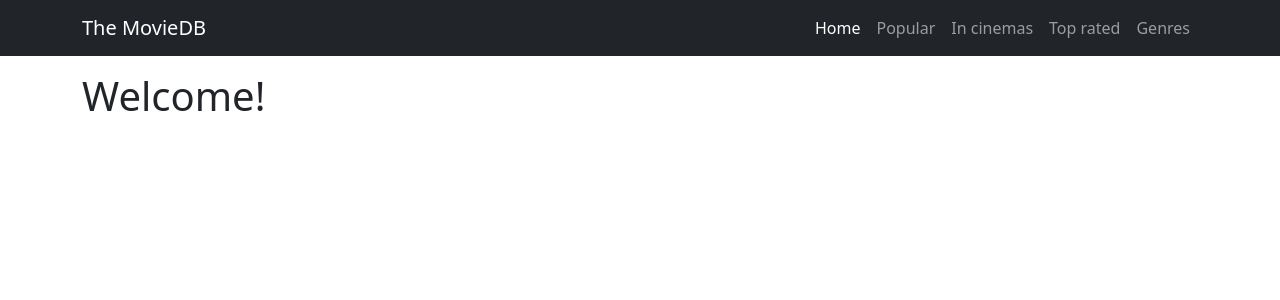
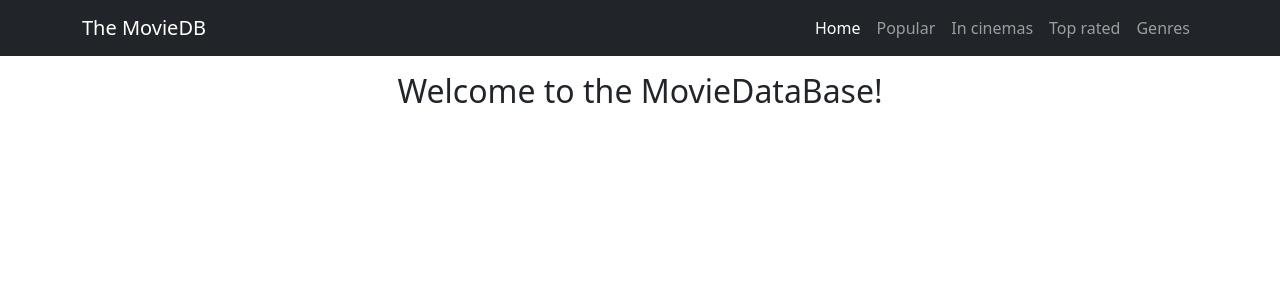
Before and after one commit to carzborn/The-MovieDB, a React (Vite) app: page / in a window 1280 px wide. Shown: the top 300 px of the page. Built offline with nearby package versions, Linux system fonts and the light colour scheme.

Commit message:
Added header to homepage

```diff
--- a/src/hooks/useMovie.js
+++ b/src/hooks/useMovie.js
@@ -1,4 +1,4 @@
-// Query that gets a specific movie
+// Query for a specific movie
 
 import {useQuery} from "react-query";
 import TheMovieDBAPI from '../services/TheMovieDBAPI'
--- a/src/pages/HomePage.jsx
+++ b/src/pages/HomePage.jsx
@@ -1,9 +1,10 @@
 import Container from 'react-bootstrap/Container'
 
 const HomePage = () => {
+
 	return (
-		<Container className="py-3">
-			<h1>Welcome!</h1>
+		<Container className="p-3 text-center">
+			<h2>Welcome to the MovieDataBase!</h2>
 		</Container>
 	)
 }
```
